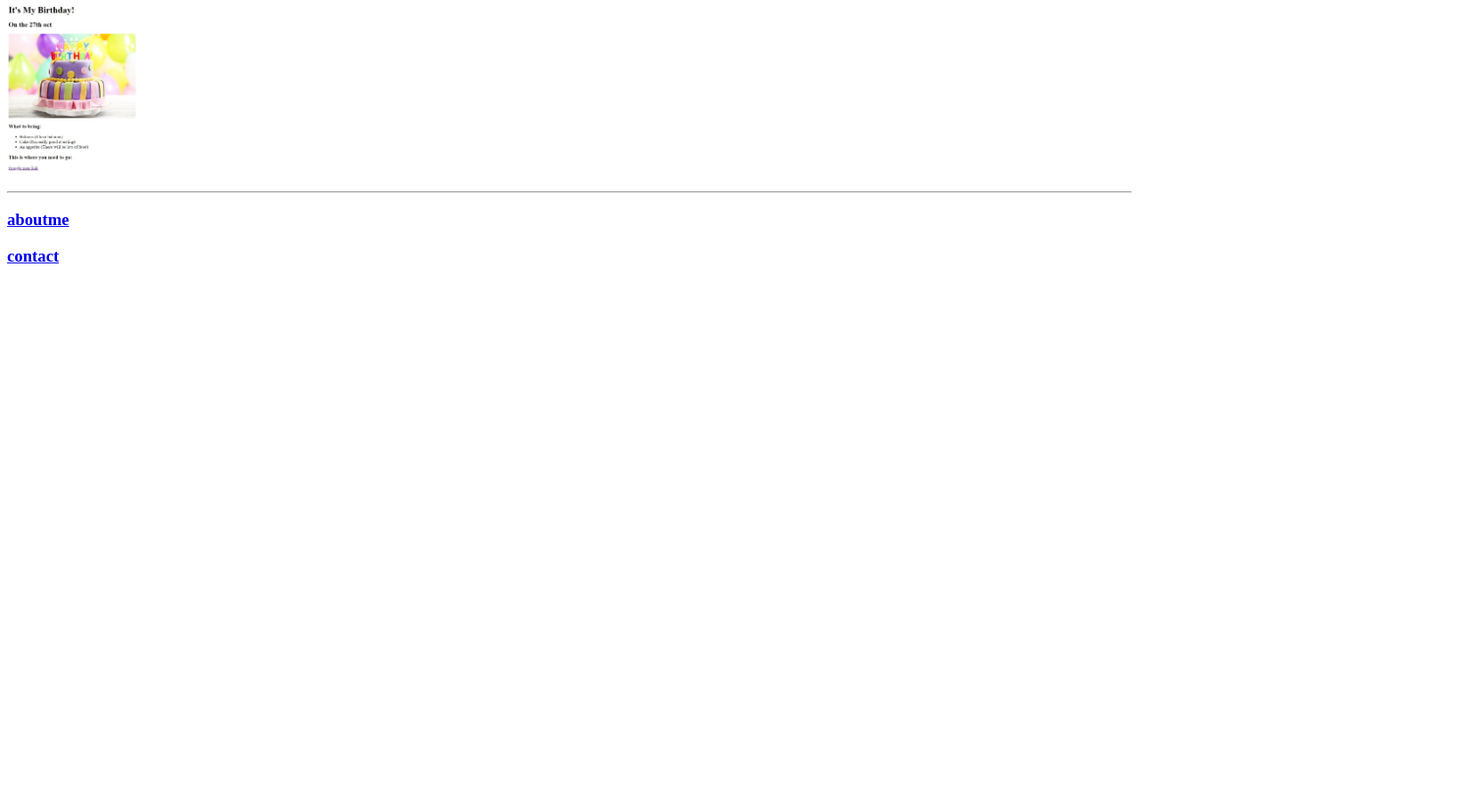
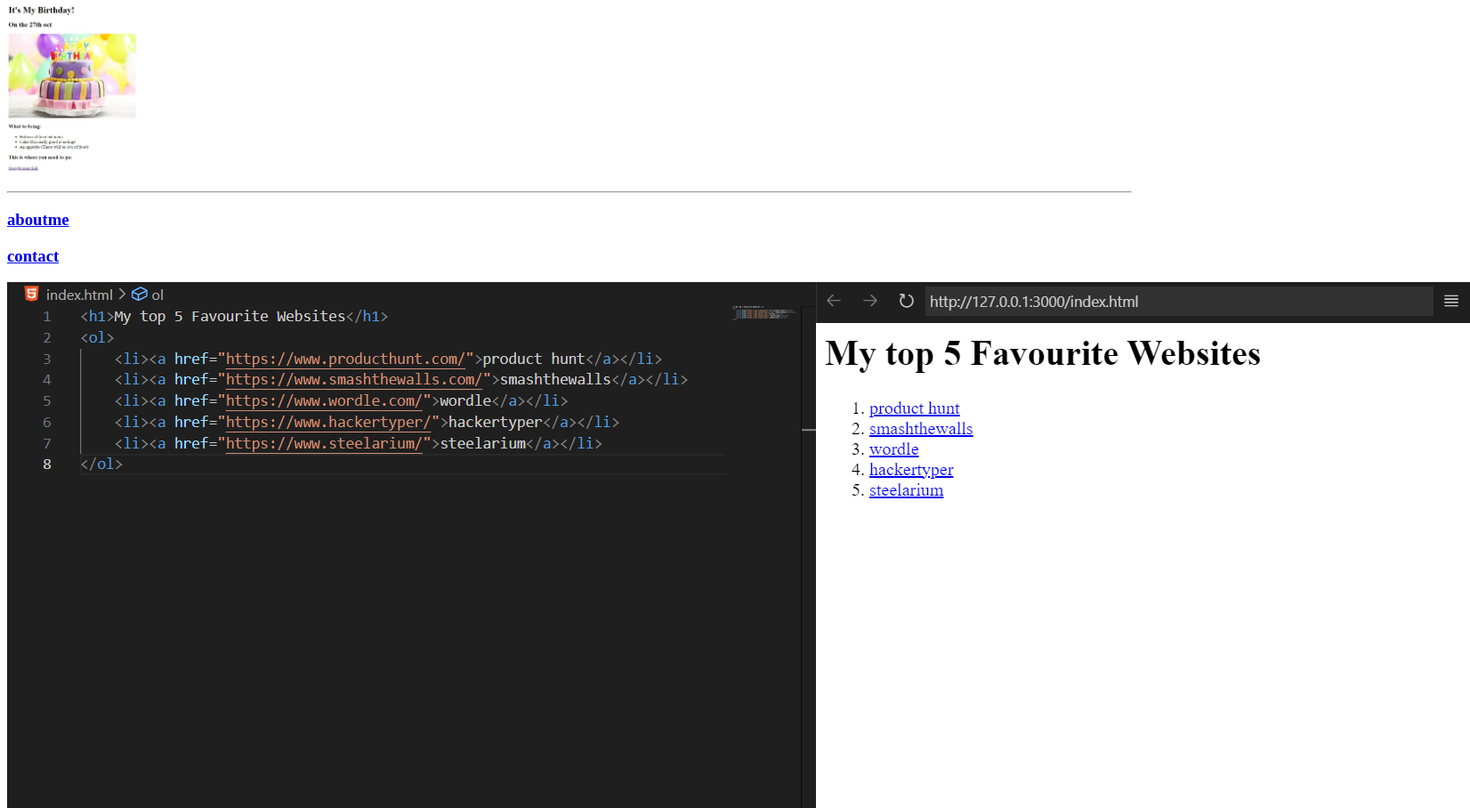
Before and after one commit to pavansagaramd/portfolio, a plain HTML site: page index.html in a window 1280 px wide. Shown: the part 460-1368 px from the top of the page at 89% size, 1652 px wide, since content can reach past the window. Before the commit the page ends 800 px from the top, so only its background shows below. Drawn offline with Linux system fonts and the light colour scheme.

Commit message:
Update index.html

```diff
--- a/index.html
+++ b/index.html
@@ -23,3 +23,4 @@
 <!-- TODO 7: Add the Contact Me and About Me page links -->
 <h3><a href="./public/about.html">aboutme</a></h3>
 <h3><a href="./public/contact.html">contact</a></h3>
+<img src="./pavan/Screenshot 2023-11-05 141110.png"/>
```
